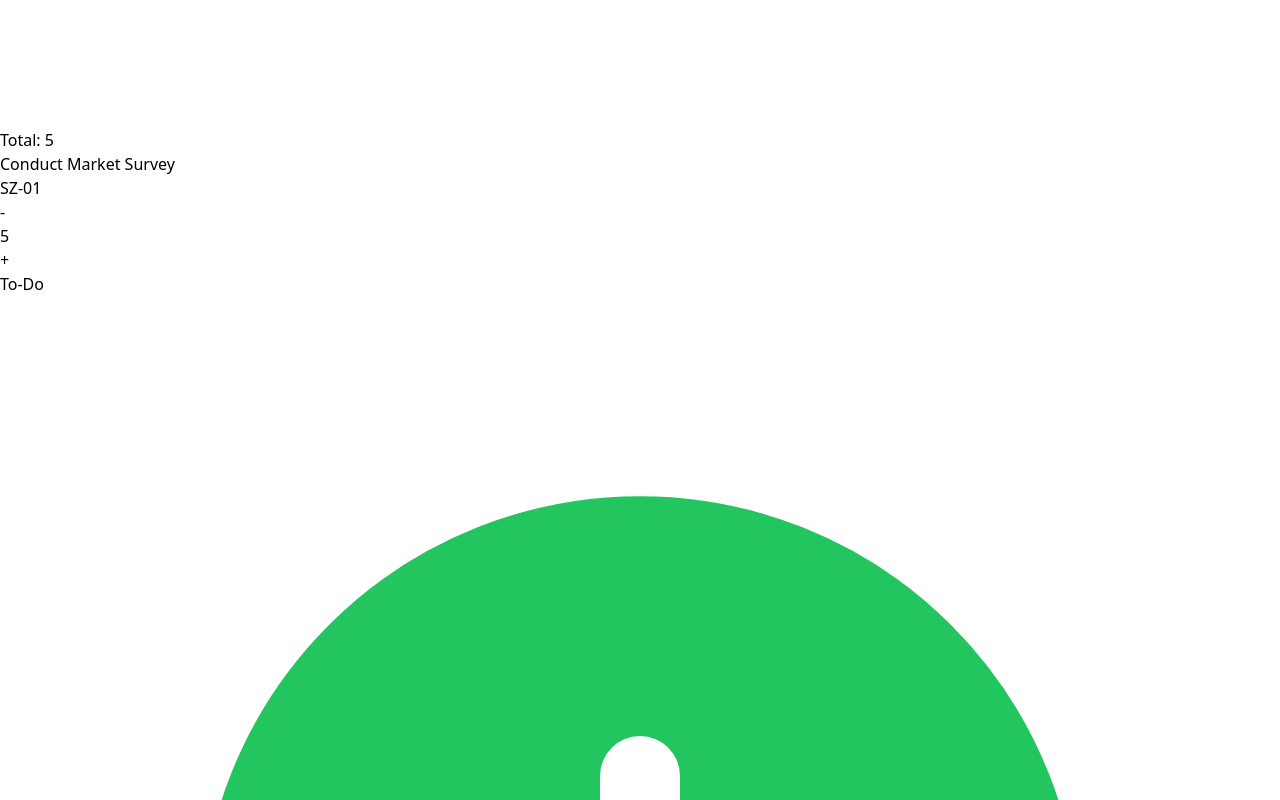
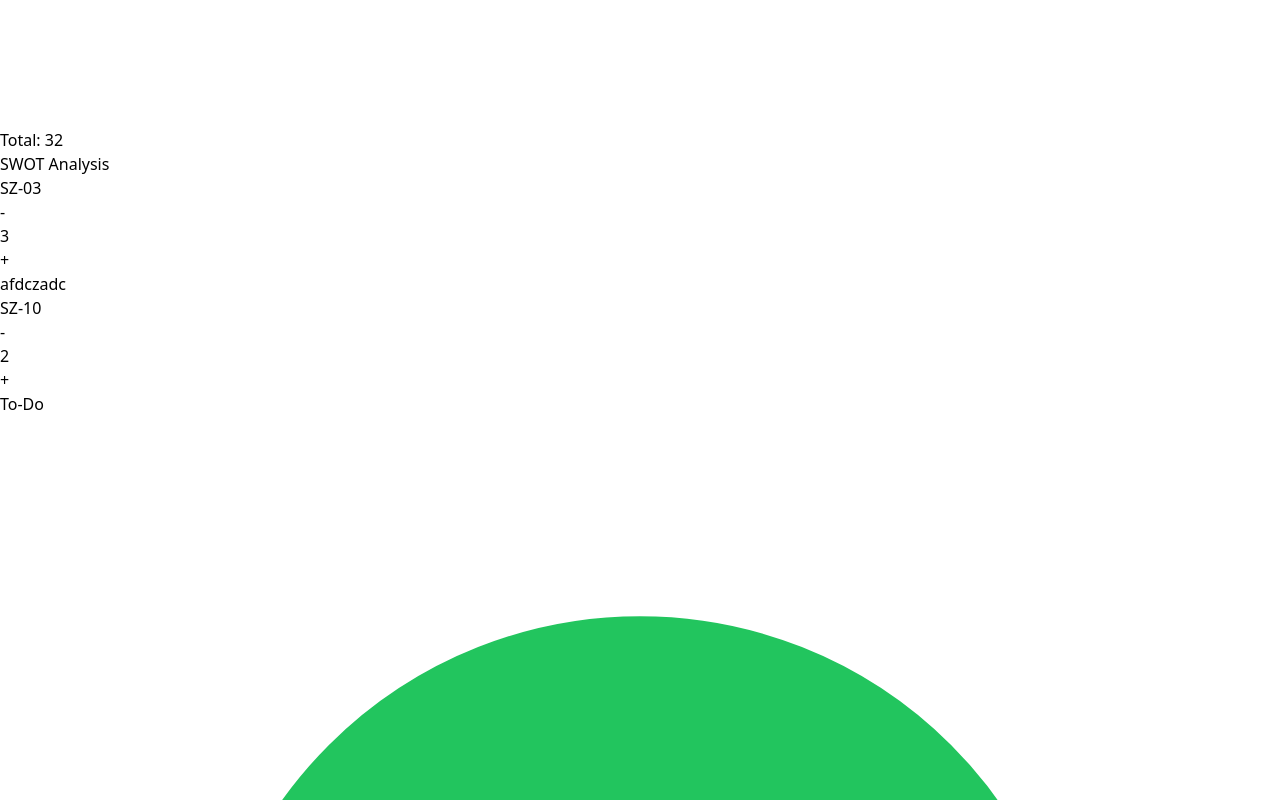
Before and after one commit to Ats023/kanban-board-webapp, a React (Vite) app: page / in a window 1280 px wide. Shown: the part 1200-2000 px from the top of the page. Built offline with nearby package versions, Linux system fonts and the light colour scheme; data requests are answered from the project's data file.

Commit message:
json-server api endpoints added

```diff
--- /dev/null
+++ b/db.json
@@ -0,0 +1,70 @@
+{
+  "tasks": [
+    {
+      "id": "SZ-01",
+      "title": "Conduct Market Survey",
+      "points": 5,
+      "status": "In-progress"
+    },
+    {
+      "id": "SZ-02",
+      "title": "Brainstorm ideas",
+      "points": 8,
+      "status": "Review"
+    },
+    {
+      "id": "SZ-03",
+      "title": "SWOT Analysis",
+      "points": 3,
+      "status": "Backlog"
+    },
+    {
+      "id": "SZ-04",
+      "title": "Prepare SRS",
+      "points": 5,
+      "status": "To-Do"
+    },
+    {
+      "id": "SZ-06",
+      "title": "Start High Level Design",
+      "points": 5,
+      "status": "To-Do"
+    },
+    {
+      "id": "SZ-07",
+      "title": "Introductory meeting",
+      "points": 13,
+      "status": "Done"
+    },
+    {
+      "id": "SZ-21",
+      "title": "abcfd",
+      "points": "1",
+      "status": "In-progress"
+    },
+    {
+      "id": "SZ-11",
+      "title": "new task",
+      "points": "1",
+      "status": "To-Do"
+    },
+    {
+      "id": "SZ-10",
+      "title": "afdczadc",
+      "points": "2",
+      "status": "Backlog"
+    },
+    {
+      "id": "SZ-09",
+      "title": "Another task lol",
+      "points": "2",
+      "status": "Review"
+    },
+    {
+      "id": "SZ-19",
+      "title": "kbfkabfcpnAs",
+      "points": "2",
+      "status": "Done"
+    }
+  ]
+}
--- a/src/App.tsx
+++ b/src/App.tsx
@@ -1,21 +1,37 @@
 //PROGRESS: 1.04.18
-import { useState } from 'react'
+import { ReactEventHandler, useEffect, useState } from 'react'
 import './App.css'
 import TaskCard from './components/TaskCard'
-import { Task, Status, tasks as initialTasks, statuses } from './utils/data-tasks'
+import { Task, Status, statuses } from './utils/data-tasks'
 import AddTaskForm from './components/AddTaskForm'
 
 function App() {
-  const [tasks, setTasks] = useState<Task[]>(initialTasks)
+  const [tasks, setTasks] = useState<Task[]>([])
   const columns = statuses.map((status) => {
-  const tasksInColumn = tasks.filter((task) => task.status === status)
+    const tasksInColumn = tasks.filter((task) => task.status === status)
     return {
       status,
       tasks: tasksInColumn,
     }
   })
 
+  const [HoverDiv, setHoverDiv] = useState<Status | null>(null)
+
+  useEffect(() => {
+    fetch("http://localhost:3000/tasks").then((res)=>res.json()).then((data)=>{
+      console.log("fetching!")
+      setTasks(data)
+    })
+  },[])
+
   const updateTask = (task: Task) => {
+    fetch(`http://localhost:3000/tasks/${task.id}`, {
+      method: "PUT",
+      headers: {
+        "Content-Type":"application/json"
+      },
+      body: JSON.stringify(task)
+    })
     const updatedTasks = tasks.map((t) => {
       return t.id === task.id? task: t
     })
@@ -38,7 +54,6 @@ function App() {
     if(task) updateTask({...task, status})
   }
 
-  const [HoverDiv, setHoverDiv] = useState<Status | null>(null)
 
   const handleDragEnter = (status: Status) => {
     setHoverDiv(status)
@@ -55,6 +70,26 @@ function App() {
   const handleCancelForm = () => {
     setShowForm(false)
   }
+
+  // const handleChange = (e) => {
+  //   const { name, value } = e.target;
+  //   setFormData({
+  //     ...formData,
+  //     [name]: value
+  //   });
+  // };
+
+  // const handleSubmit = (e: React.FormEvent) => {
+  //   e.preventDefault()
+
+  //   // fetch(`fetch("http://localhost:3000/tasks")`, {
+  //   //   method: "POST",
+  //   //   headers: {
+  //   //     "Content-Type":"application/json"
+  //   //   },
+  //   //   body: JSON.stringify(task)
+  //   // })
+  // }
 
 
   return (
--- a/src/components/AddTaskForm.tsx
+++ b/src/components/AddTaskForm.tsx
@@ -1,17 +1,48 @@
 import { useState } from 'react'
-import { Task, Status, tasks as initialTasks, statuses } from '../utils/data-tasks'
+import { Task, Status, statuses } from '../utils/data-tasks'
+
 
 const AddTaskForm = ({status, handleCancelForm}:
     {
         status: Status
         handleCancelForm: () => void
+        // handleSubmit: (e: React.FormEvent) => void
+        // handleChange: (e: React.FormEvent) => void
     }) => {
+        const [formData, setFormData] = useState({
+            id:"",
+            title:"",
+            points:"",
+            status: status,
+        })
+        const handleChange = (e) => {
+            const { name, value } = e.target;
+            setFormData({
+              ...formData,
+              [name]: value
+            });
+          };
+
+        const handleSubmit = (e) => {
+            e.preventDefault();
+            // Handle form submission here
+            fetch(`http://localhost:3000/tasks`, {
+            method: "POST",
+            headers: {
+                "Content-Type":"application/json"
+            },
+            body: JSON.stringify(formData)
+            }).then(()=>{return fetch("http://localhost:3000/tasks")})
+            console.log(formData);
+            handleCancelForm()
+        };
+
         return <div className="fixed inset-x-0 mx-auto z-10 p-2 border rounded-lg flex flex-col justify-evenly items-center w-1/3 h-auto bg-slate-50 shadow-lg">
             <div className="flex flex-col items-center p-2">
                 <h2 className="text-2xl font-bold text-slate-800">Add New Task</h2>
                 <h3 className="font-bold text-indigo-400">Status: {status}</h3>
             </div>
-            <form className="p-2 flex flex-col items-center gap-2">
+            <form className="p-2 flex flex-col items-center gap-2" onSubmit={handleSubmit}>
                 <div className="flex flex-row items-center gap-3">
                     <label htmlFor="title">Title:</label>
                     <input
@@ -19,19 +50,19 @@ const AddTaskForm = ({status, handleCancelForm}:
                     type="text"
                     id="title"
                     name="title"
-                    //   value={formData.title}
-                    //   onChange={handleChange}
+                    value={formData.title}
+                    onChange={handleChange}
                     />
                 </div>
                 <div className="flex flex-row items-center gap-3">
-                    <label htmlFor="taskId">Task ID:</label>
+                    <label htmlFor="id">Task ID:</label>
                     <input
                     className="block bg-slate-50 border border-slate-300 hover:bg-slate-100 focus:bg-slate-100"
                     type="text"
                     id="taskId"
-                    name="taskId"
-                    //   value={formData.taskId}
-                    //   onChange={handleChange}
+                    name="id"
+                    value={formData.id}
+                    onChange={handleChange}
                     />
                 </div>
                 <div className="flex flex-row items-center gap-3">
@@ -41,8 +72,8 @@ const AddTaskForm = ({status, handleCancelForm}:
                     type="number"
                     id="points"
                     name="points"
-                    //   value={formData.points}
-                    //   onChange={handleChange}
+                    value={formData.points}
+                    onChange={handleChange}
                     />
                 </div>
                 <div className="my-3 flex flex-row justify-between w-full">
--- a/src/utils/data-tasks.ts
+++ b/src/utils/data-tasks.ts
@@ -11,41 +11,6 @@ export type Task = {
     points?: fibPoints,
   }
 
-export const tasks: Task[] = [
-    {
-      id: "SZ-01",
-      title: "Conduct Market Survey",
-      points: 5,
-      status: 'Backlog',
-    },
-    {
-      id: "SZ-02",
-      title: "Brainstorm ideas",
-      points: 1,
-      status: 'In-progress',
-    },
-    {
-      id: "SZ-03",
-      title: "SWOT Analysis",
-      points: 3,
-      status: 'To-Do',
-    },
-    {
-      id: "SZ-04",
-      title: "Prepare SRS",
-      points: 5,
-      status: 'To-Do',
-    },
-    {
-      id: "SZ-06",
-      title: "Conduct Market Survey",
-      points: 5,
-      status: 'Done',
-    },
-    {
-      id: "SZ-07",
-      title: "Conduct Market Survey",
-      points: 13,
-      status: 'Review',
-    },
-  ]
+// export const tasks: Task[] = [
+
+//   ]
```
